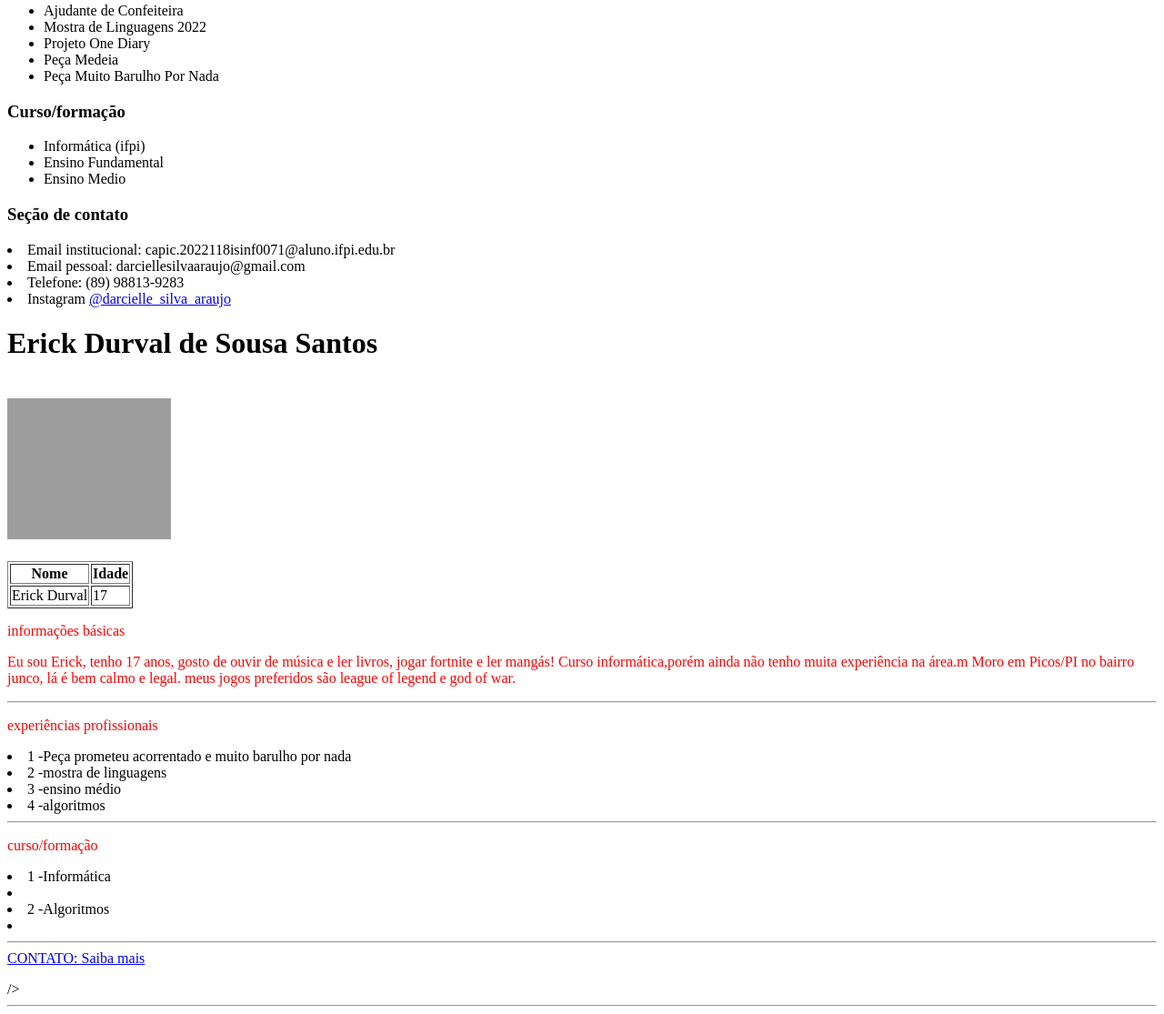
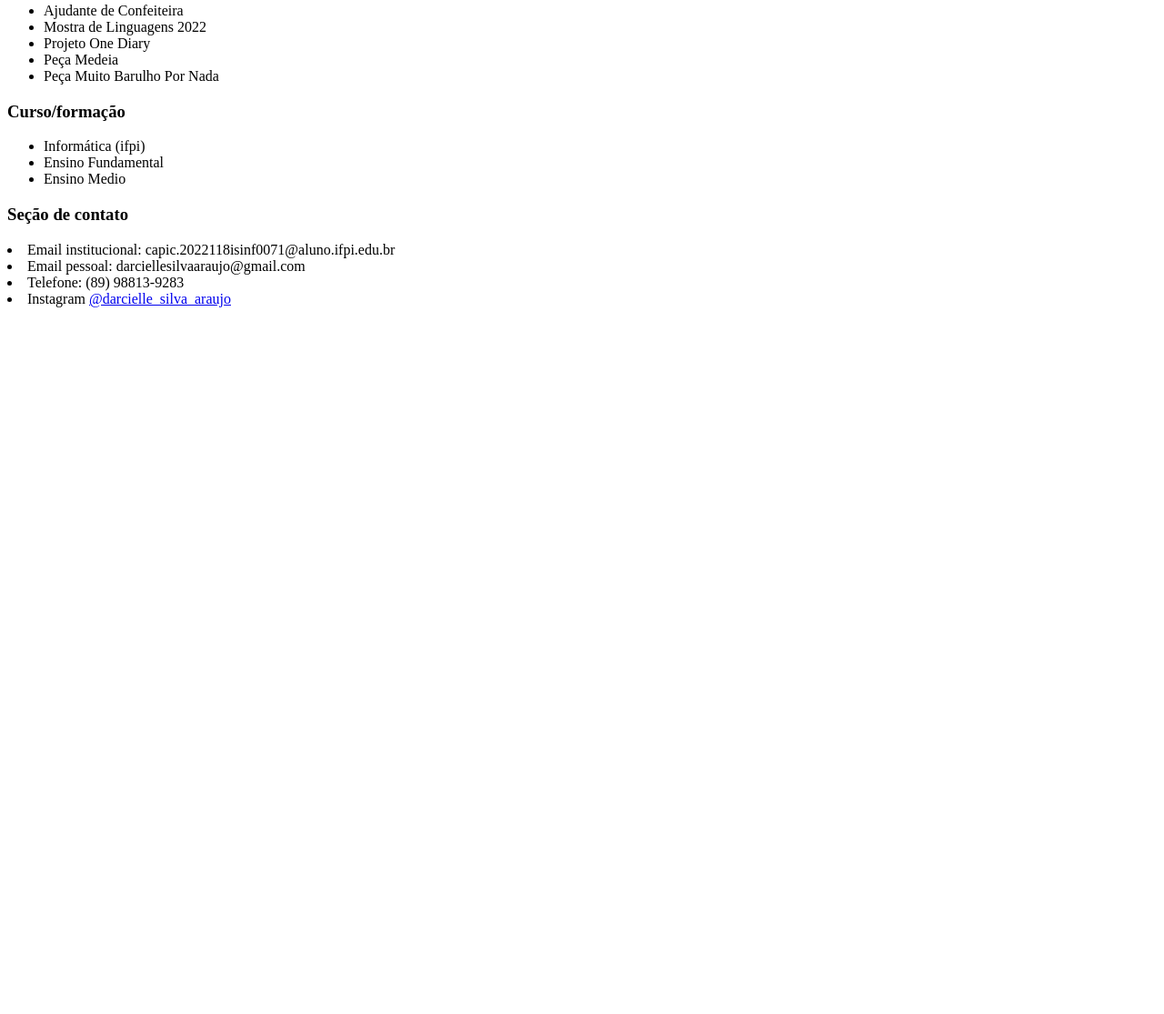
Before and after one commit to ErickRyanSF/ErickRyanSF.github.io, a plain HTML site: page index.html in a window 1280 px wide. Shown: the part 1158-2273 px from the top of the page at 91% size. After the commit the page ends 1504 px from the top, so only its background shows below. Drawn offline with Linux system fonts and the light colour scheme; grey boxes are pictures that could not be loaded.

Commit message:
Update index.html

```diff
--- a/index.html
+++ b/index.html
@@ -90,59 +90,3 @@
   <li>Instagram <a href="https://instagram.com/darcielle_silva_araujo?igshid=YmMyMTA2M2Y=" target="_blank">@darcielle_silva_araujo</a></li>
 </body>
 </html>
-
-<!DOCTYPE html>
-<html>
-
-<head>
-<meta charset="UTF-8">
-<tile> <h1>Erick Durval de Sousa Santos</h1> </title>
-</head>
-<body>
-
-<img
-src= "C:\Users\55899\Pictures\Imagem do WhatsApp de 2023-03-04 à(s) 07.51.52.jpg"
-alt= "XD"
-title= "nothing"
-vspace= "20px"
-hspace= "0px"
-border= "0px"
-align= "centre"
-width= 180"
-height= "155" />
-
-
-<table border="1">
-<thead>
-<tr>
-<th>Nome</th>
-<th>Idade</th>
-</tr>
-</thead>
-<tbody>
-<tr>
-<td>Erick Durval
-<td>17</td>
-</tbody>
-</table
-<hr>
-<p> informações básicas </p>
-<p>Eu sou Erick, tenho 17 anos, gosto de ouvir de música e ler livros, jogar fortnite e ler mangás! Curso informática,porém ainda não tenho muita experiência na área.m Moro em Picos/PI no bairro junco, lá é bem calmo e legal. meus jogos preferidos são league of legend e god of war.
-<hr>
-</ul>      <p> experiências profissionais<p>
-<li> 1 -Peça prometeu acorrentado e muito barulho por nada</li>
-<li> 2 -mostra de linguagens </li>
-<li> 3 -ensino médio</li>
-<li> 4 -algoritmos</li>
-<hr>
-          <p>curso/formação<p>
-<li> 1 -Informática<li>
-<li> 2 -Algoritmos<li>
-</ul>
-<hr>
- <a href="https://instagram.com/durvzin?igshid=ZDdkNTZiNTM=">CONTATO: Saiba mais</a></p>
- />
-<hr>
-
-</body>
-</html>
```
